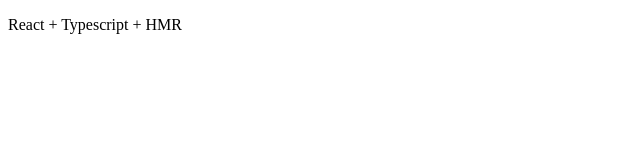
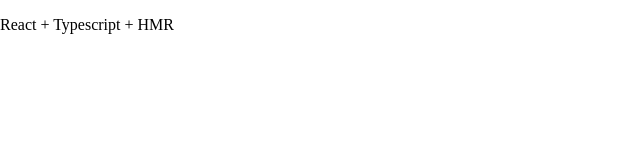
Before and after one commit to sinneren/react-skeleton, a React app: page / in a window 1280 px wide. Shown: the top 160 px of the page, without its empty margins (0-640 px from the left). Built offline with nearby package versions, Linux system fonts and the light colour scheme.

Commit message:
added global styles

```diff
--- /dev/null
+++ b/src/assets/scss/globals.scss
@@ -0,0 +1,8 @@
+* {
+  box-sizing: border-box;
+}
+
+html, body {
+  margin: 0;
+  padding: 0;
+}
--- /dev/null
+++ b/src/assets/scss/styles.scss
@@ -0,0 +1 @@
+@import "./globals";
--- a/src/index.tsx
+++ b/src/index.tsx
@@ -3,6 +3,8 @@
 import { AppContainer } from "react-hot-loader";
 
 import App from "./components/App";
+
+require("./assets/scss/styles.scss");
 
 const root = document.getElementById("root");
 
```
